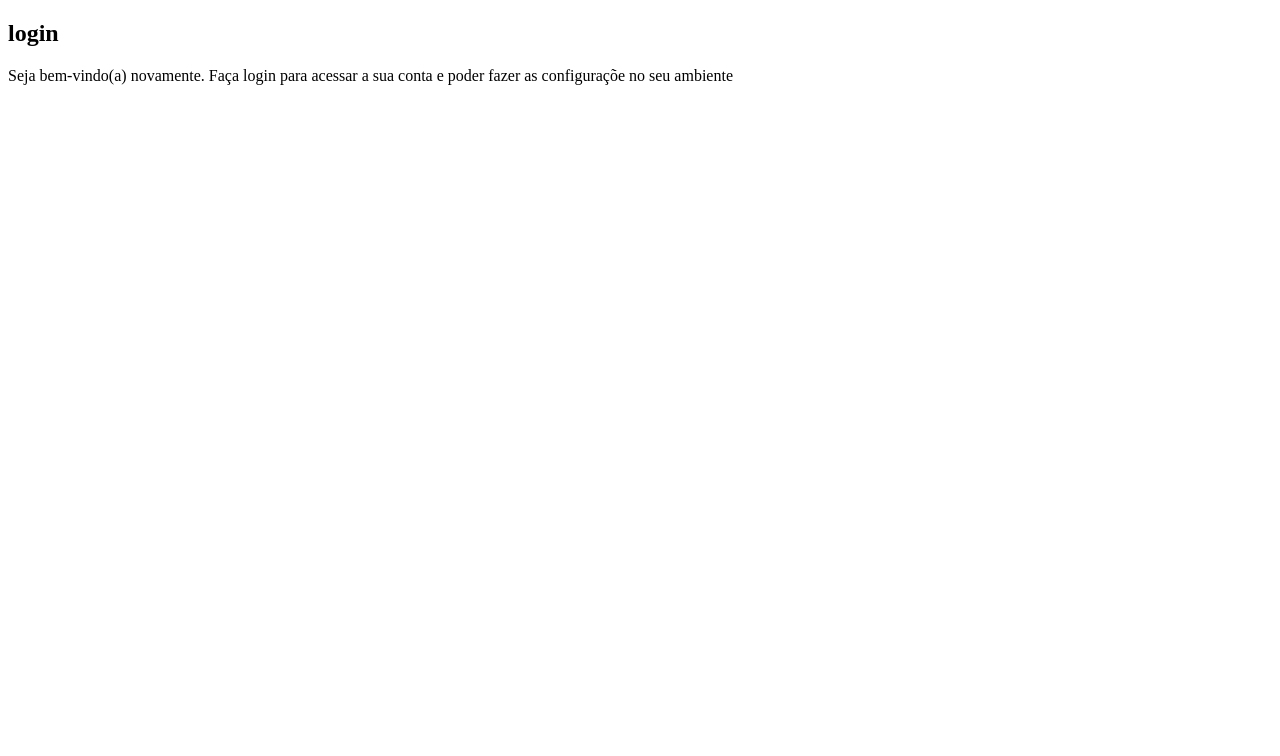
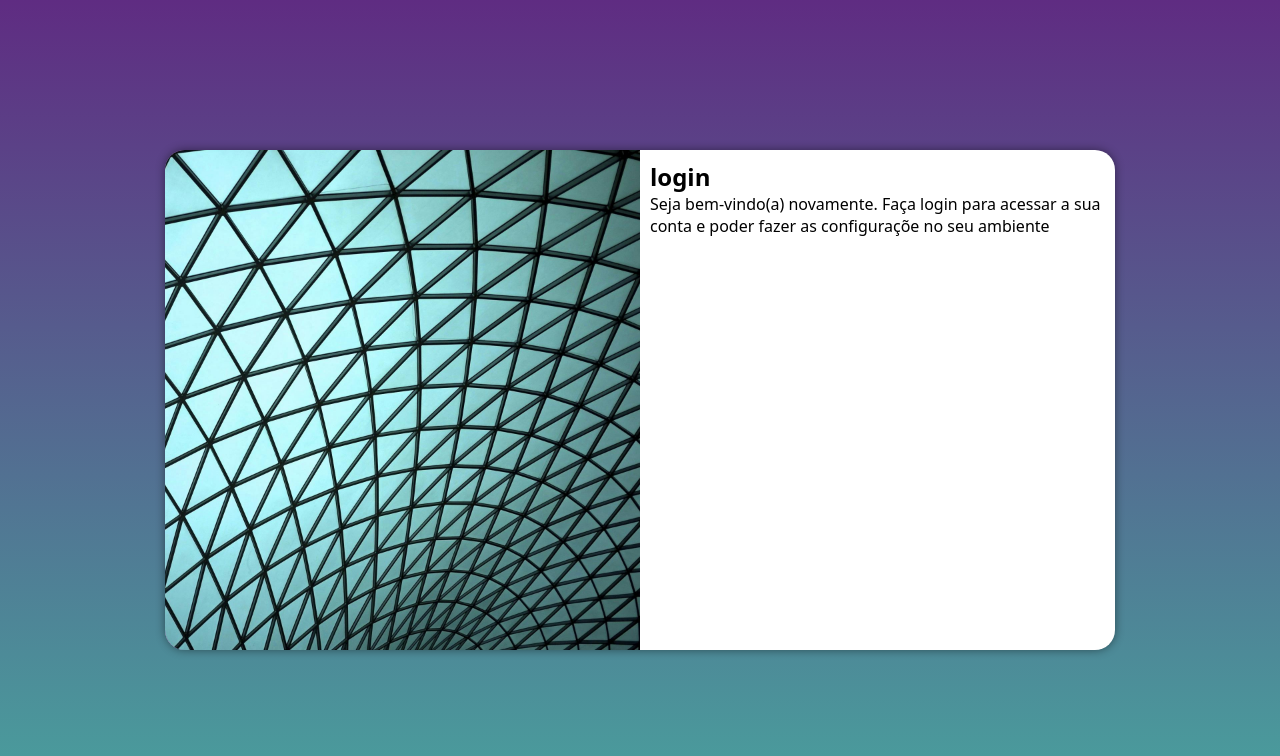
Before and after one commit to PedrosoHenrik/projeto-login, a plain HTML site: page index.html in a window 1280 px wide. Drawn offline with Linux system fonts and the light colour scheme.

Commit message:
media-query

```diff
--- /dev/null
+++ b/estilos/media-query.css
@@ -0,0 +1,38 @@
+@charset "utf-8";
+
+@media screen and (min-width:768px) and (max-width: 992px){
+    body{
+        background-image: linear-gradient(to top, #49a09d,#5f2c82 );
+    }
+    section#login{
+        width: 80vw;
+    }
+    section#login > div#img{
+        float:left;
+        width: 30%;
+        height: 100%;
+
+    }
+    section#login > div#for{
+        float: right;
+        width: 65%;
+    }
+}
+@media  screen and (min-width: 992px) {
+    body{
+        background-image: linear-gradient(to top, #49a09d,#5f2c82 );
+    }
+    section#login{
+      width: 950px;
+
+    }
+    section#login > div#img{
+        float: left;
+        width: 50%;
+        height: 100%;
+    }
+    section#login > div#for{
+        float: right;
+        width:50% ;
+    }
+}
--- a/estilos/style.css
+++ b/estilos/style.css
@@ -6,3 +6,48 @@
     verde: #49a09d
     Lilás: #5f2c82
 */
+*{
+    font-family: system-ui, -apple-system, BlinkMacSystemFont, 'Segoe UI', Roboto, Oxygen, Ubuntu, Cantarell, 'Open Sans', 'Helvetica Neue', sans-serif;
+    padding: 0px;
+    margin: 0px;
+    box-sizing: border-box;
+}
+body , html{
+    background-color:#5f2c82 ;
+    height: 100vh;
+    width: 100vw;
+}
+main{
+    position: relative;
+    height: 100vh;
+    width: 100vw;
+}
+
+section#login{
+    background-color: white;
+    width: 250px;
+    height: 500px;
+    border-radius: 20px;
+    box-shadow: 0px 0px 10px rgba(0, 0, 0, 0.452);
+
+    position: absolute;
+    top:50%;
+    left: 50%;
+    transform: translate(-50% , -50%);
+    overflow: hidden;
+
+
+
+
+}
+section#login > div#img{
+    display: block;
+    background: #5f2c82 url(../imagem/pexels-pixabay-248921.jpg) ;
+    background-size: cover;
+    height: 200px;
+    background-position: right center;
+}
+section#login > div#for{
+    display: block;
+    padding: 10px;
+}
--- a/index.html
+++ b/index.html
@@ -5,6 +5,7 @@
     <meta name="viewport" content="width=device-width, initial-scale=1.0">
     <title>Document</title>
     <link rel="stylesheet" href="estilos/style.css">
+    <link rel="stylesheet" href="estilos/media-query.css">
 <body>
 
     <main>
```
